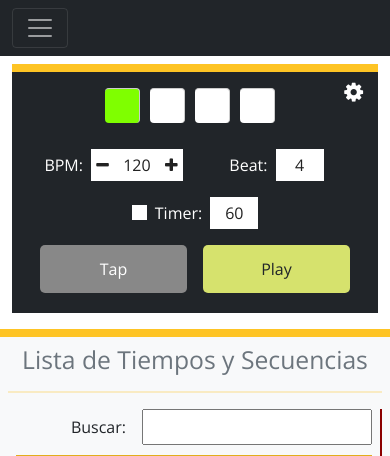
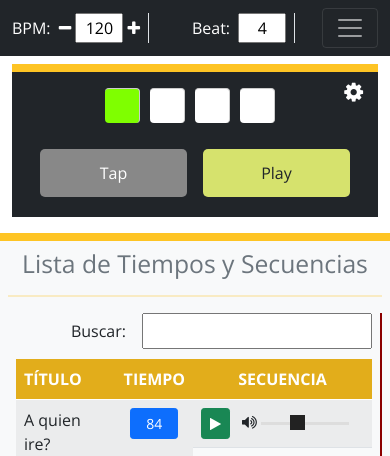
Before and after one commit to serchgit/musicadn, a PHP site: page /db/ in a window 390 px wide. Shown: the top 456 px of the page. Run offline with PHP 8.4, Linux system fonts and the light colour scheme; some libraries are stand-ins or nearby versions.

Commit message:
estilos css para movil y adicion de cantos a lista

```diff
--- a/css/metronomo.css
+++ b/css/metronomo.css
@@ -208,7 +208,7 @@ header {
     }
 
     .tap-btn {
-      width: 20%;
+      width: 10%;
       background: #888;
       border: 0px;
       border-radius: 5px;
--- a/css/misestilos.css
+++ b/css/misestilos.css
@@ -27,6 +27,7 @@ form label{
 .listaPortaP li span{
   font-weight: 400;
 }
+.navbar .navbar-nav input{width: 3rem;text-align: center;}
 
 /* ============== estilos tabla ==================*/
 table thead tr{background:#e2ad1b;color:#fff;}
@@ -127,4 +128,9 @@ table.listaDia tr.over { border: 2px dashed #000; }
   .play-btn, .tap-btn{
     width: 45% !important;
   }
+  .controls-sm input[type=text]{width: 3rem;text-align: center;}
+  .controls label, .cont-controls{
+    display: none !important;
+  }
+  .controls-sm, .controls-sm .cont-controls{display: block !important;}
 }
--- a/header.php
+++ b/header.php
@@ -1,11 +1,30 @@
 <nav class="navbar navbar-expand-lg navbar-dark bg-dark">
 
   <div class="container-fluid">
+    <label class="text-white me-3 border-end pe-2 controls-sm d-none">BPM:
+      <span class="ms-1">
+        <i class="fa fa-minus bpm-minus"></i>
+        <input type="text" value="120" class="bpm-input" />
+        <i class="fa fa-plus bpm-plus"></i>
+      </span>
+    </label>
+    <label class="text-white pe-2 border-end controls-sm d-none">
+            Beat: <input type="text" value="4" class="ts-top ms-1" id="ts-top" />
+          </label>
     <button class="navbar-toggler" type="button" data-bs-toggle="collapse" data-bs-target="#navbarNavDropdown" aria-controls="navbarNavDropdown" aria-expanded="false" aria-label="Toggle navigation">
       <span class="navbar-toggler-icon"></span>
     </button>
+
     <div class="collapse navbar-collapse" id="navbarNavDropdown">
       <ul class="navbar-nav ms-auto">
+        <li class="nav-item controls-sm d-none pt-3 text-center">
+          <div class="cont-controls text-white form-check d-none">
+            <input type="checkbox" id="timer-check" />
+            <label for="timer-check"></label>
+
+            Timer: <input type="text" value="60" class="timer ms-1" />
+          </div>
+        </li>
         <li class="nav-item">
           <a class="nav-link" aria-current="page" href="index.php">Lista BPS <i class="fa fa-home"></i></a>
         </li>
--- a/js/lista.js
+++ b/js/lista.js
@@ -120,6 +120,8 @@ let Lista = [
 	{"Titulo":"Gloriosa Cruz","Tiempo":"90","Size":"4"},
 	{"Titulo":"Manda lluvia","Tiempo":"110","Size":"4"},
 	{"Titulo":"Al estar ante ti","Tiempo":"144","Size":"4"},
+	{"Titulo":"En totalidad a ti","Tiempo":"115","Size":"4"},
+	{"Titulo":"Entra en la presencia","Tiempo":"132","Size":"4"},
 	{"Titulo":"Te daré lo mejor","Tiempo":"106","Secuencia":"TeDareLoMejor-Sec1.mp3","Size":"4"},
 	{"Titulo":"Los muros caerán","Tiempo":"152","Secuencia":"LosMurosCaeran-Sec1.mp3","Size":"4"},
 	{"Titulo":"Santo y Poderoso","Tiempo":"115","Secuencia":"SantoyPoderoso-Sec1.mp3","Size":"4"},
--- a/js/metronomo.js
+++ b/js/metronomo.js
@@ -1,9 +1,10 @@
 //window.AudioContext = window.AudioContext || window.webkitAudioContext;
 var context = new AudioContext();
-var timer, noteCount, counting, accentPitch = 400, offBeatPitch = 250;
+var timer, noteCount, counting, accentPitch = 600, offBeatPitch = 350;
 var delta = 0;
 var curTime = 0.0;
-var clickActive = new Audio("click.wav")
+var click = new Audio("click.wav")
+var clickActive = new Audio("click2.wav")
 
 // Load up dots on pageload
 $("document").ready(function() {
```
